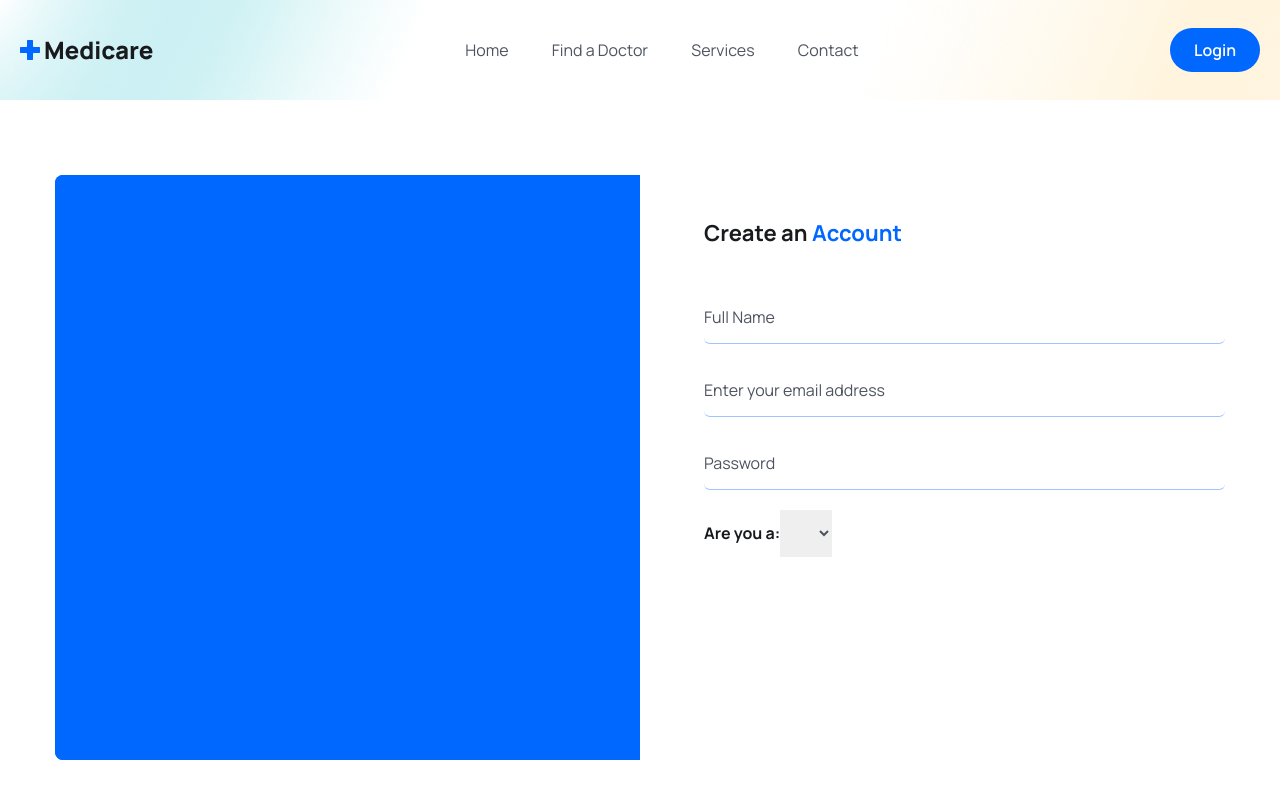
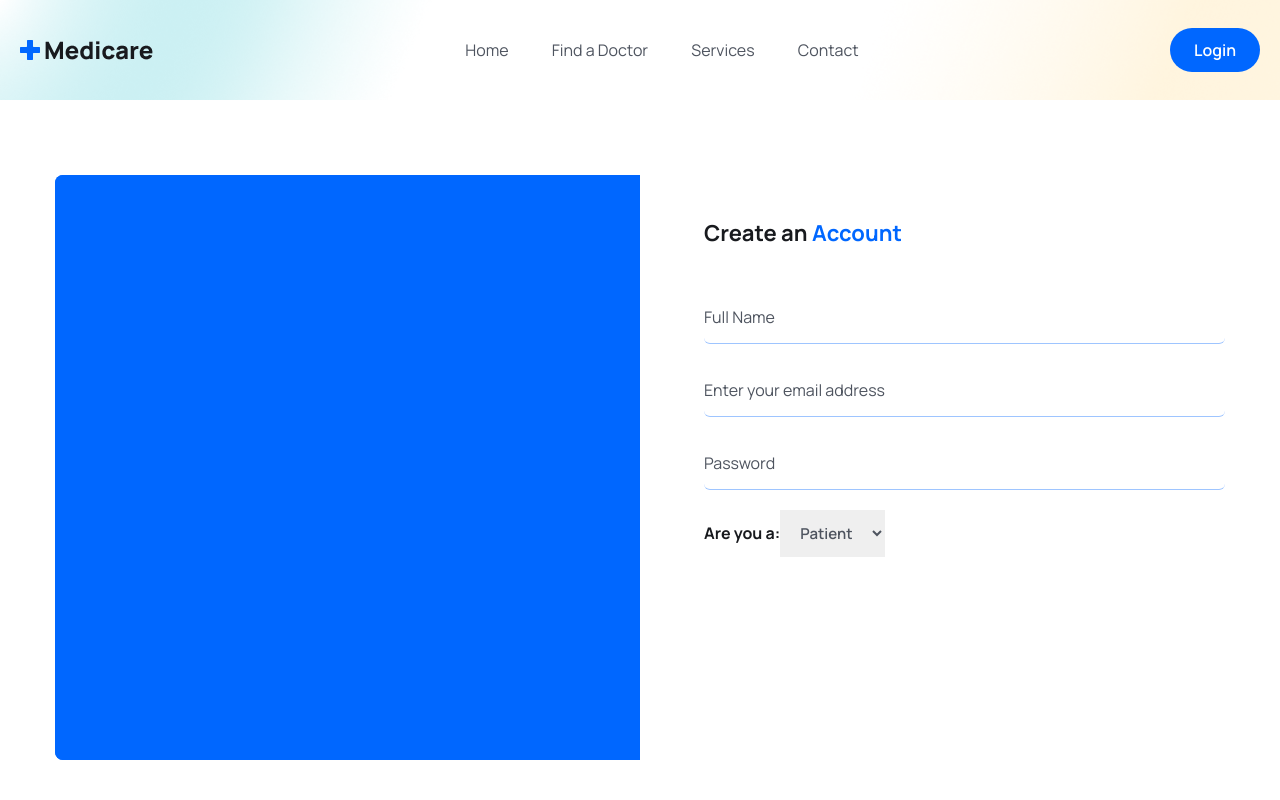
Before and after one commit to aroraadivya/Mern-Stack-Medicare, a React (Vite) app in the folder frontend/: page /register in a window 1280 px wide. Shown: the top 800 px of the page. Built offline with nearby package versions, Linux system fonts and the light colour scheme.

Commit message:
Add option for 'Patient' role in Signup form dropdown

```diff
--- a/frontend/src/pages/Signup.jsx
+++ b/frontend/src/pages/Signup.jsx
@@ -51,7 +51,7 @@ const Signup = () => {
                                 <label htmlFor='' className='text-headingColor font-bold text-[16px] leading-7' >
                                     Are you a:
                                     <select name='role' className='text-textColor font-semibold text-[15px] leading-7 px-4 py-3 focus:outline-none'>
-
+                                        <option value="patient">Patient</option>
                                     </select>
                                 </label>
                             </div>
```
